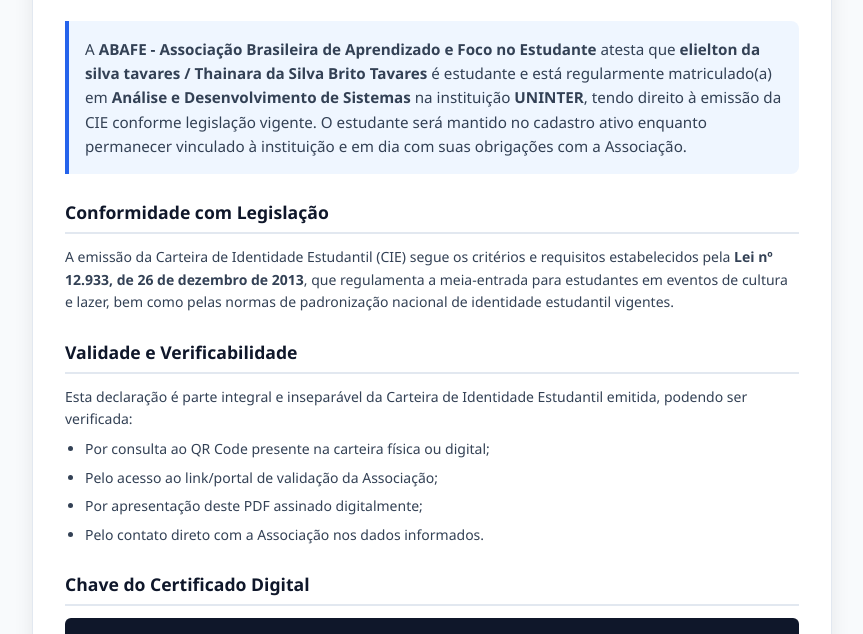
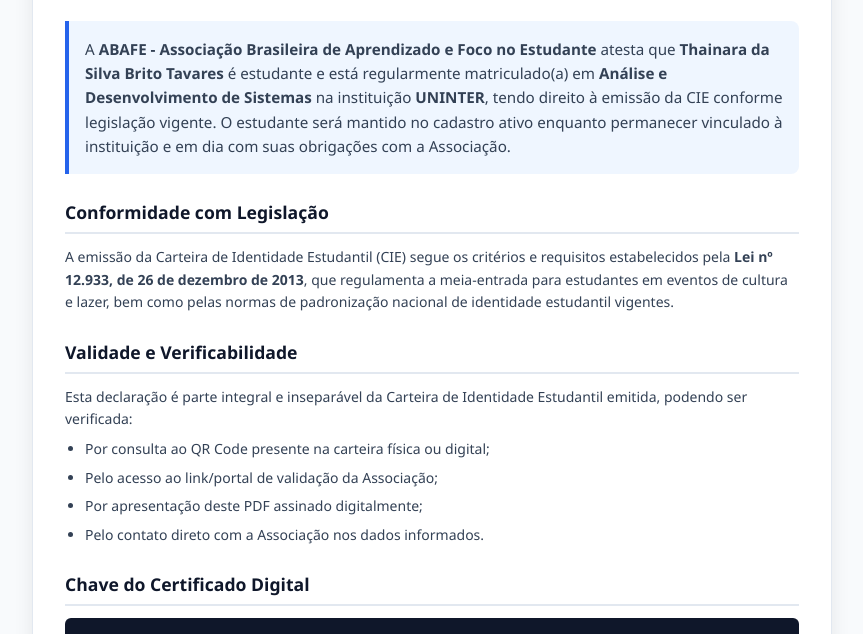
Before and after one commit to eliuusta/valida-o-eli, a plain HTML site: page declaracao_estudantil_completa.html in a window 1280 px wide. Shown: the part 466-1100 px from the top of the page, without its empty margins (208-1071 px from the left). Drawn offline with Linux system fonts and the light colour scheme.

Commit message:
Update declaracao_estudantil_completa.html

```diff
--- a/declaracao_estudantil_completa.html
+++ b/declaracao_estudantil_completa.html
@@ -279,7 +279,7 @@
         </div>
 
         <div class="statement-text">
-            A <strong>ABAFE - Associação Brasileira de Aprendizado e Foco no Estudante</strong> atesta que <strong>elielton da silva tavares / Thainara da Silva Brito Tavares</strong> é estudante e está regularmente matriculado(a) em <strong>Análise e Desenvolvimento de Sistemas</strong> na instituição <strong>UNINTER</strong>, tendo direito à emissão da CIE conforme legislação vigente. O estudante será mantido no cadastro ativo enquanto permanecer vinculado à instituição e em dia com suas obrigações com a Associação.
+            A <strong>ABAFE - Associação Brasileira de Aprendizado e Foco no Estudante</strong> atesta que <strong> Thainara da Silva Brito Tavares</strong> é estudante e está regularmente matriculado(a) em <strong>Análise e Desenvolvimento de Sistemas</strong> na instituição <strong>UNINTER</strong>, tendo direito à emissão da CIE conforme legislação vigente. O estudante será mantido no cadastro ativo enquanto permanecer vinculado à instituição e em dia com suas obrigações com a Associação.
         </div>
 
         <div class="section-title">Conformidade com Legislação</div>
```
